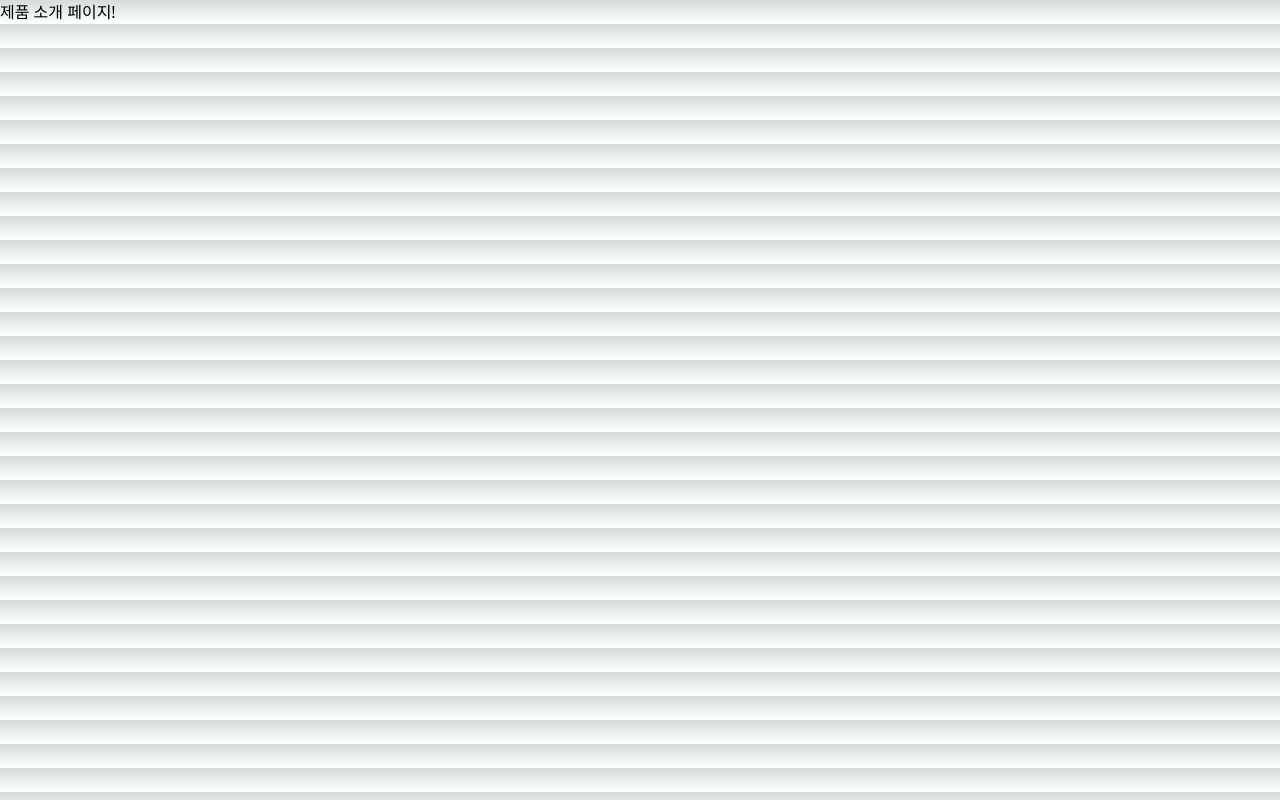
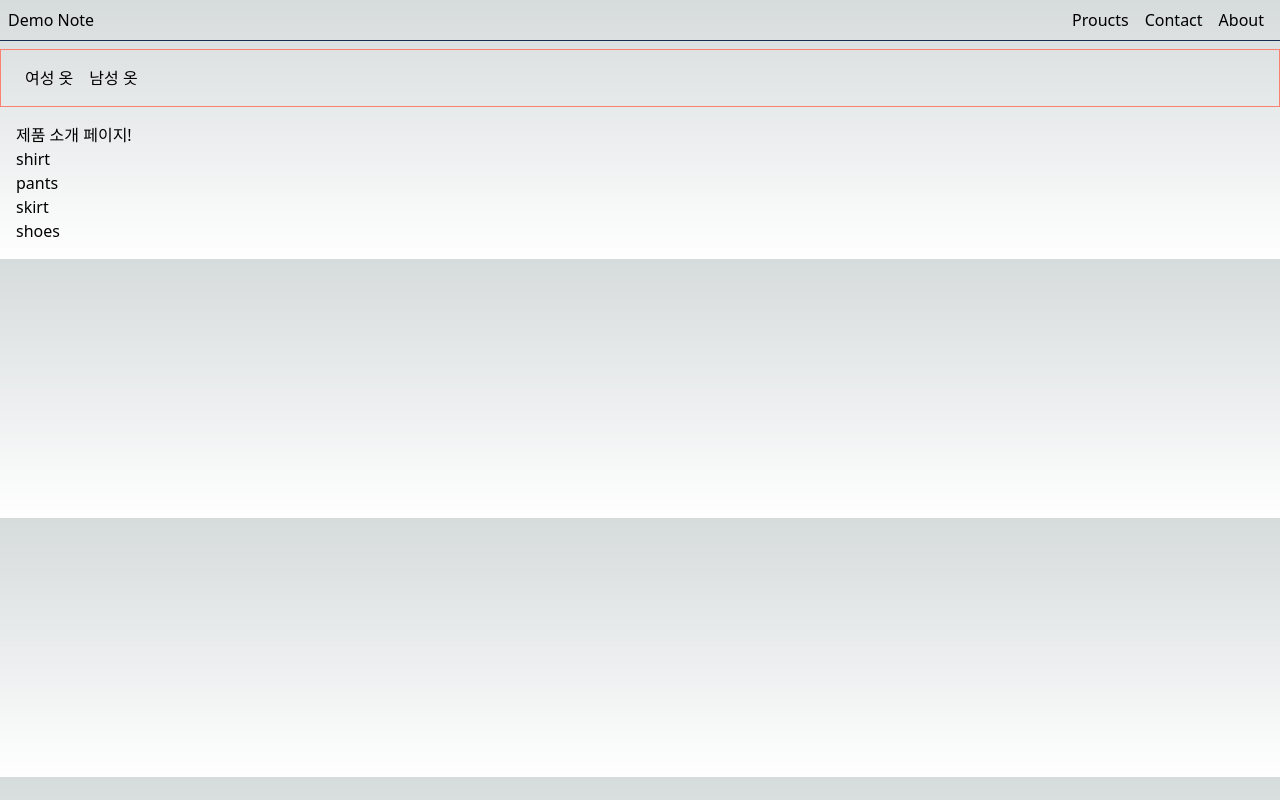
Before and after one commit to Dorumuk/nextjs-study, a Next.js app: page /products in a window 1280 px wide. Built offline with nearby package versions, Linux system fonts and the light colour scheme.

Commit message:
add global/products header layout

```diff
--- /dev/null
+++ b/src/app/layout.module.css
@@ -0,0 +1,11 @@
+.header {
+    display : flex;
+    justify-content: space-between;
+    align-items: center;
+    padding: 8px;
+    border-bottom: 1px solid #132f52;
+}
+
+.nav a {
+    padding: 0 8px;
+}
--- a/src/app/layout.tsx
+++ b/src/app/layout.tsx
@@ -1,4 +1,6 @@
-import './globals.css'
+import Link from 'next/link';
+import './globals.css';
+import styles from './layout.module.css';
 
 export const metadata = {
   title: 'Create Next App',
@@ -12,7 +14,17 @@
 }) {
   return (
     <html lang="en">
-      <body>{children}</body>
+      <body>
+        <header className={styles.header}>
+          <h1>Demo Note</h1>
+          <nav className={styles.nav}>
+            <Link href='/products'>Proucts</Link>
+            <Link href='/contact'>Contact</Link>
+            <Link href='/about'>About</Link>
+          </nav>
+        </header>
+        {children}
+      </body>
     </html>
   )
 }
--- /dev/null
+++ b/src/app/products/layout.module.css
@@ -0,0 +1,13 @@
+.nav {
+    padding: 16px;
+    margin-top: 8px;
+    border: 1px solid salmon;
+}
+
+.nav a {
+    padding: 0 8px;
+}
+
+.product {
+    padding: 16px;
+}
--- /dev/null
+++ b/src/app/products/layout.tsx
@@ -0,0 +1,20 @@
+import Link from 'next/link';
+import styles from './layout.module.css';
+
+export default function productLayout ({
+    children
+}: {
+    children: React.ReactNode
+}) {
+    return (
+        <>
+            <nav className={styles.nav}>
+                <Link href='/products/woman'>여성 옷</Link>
+                <Link href='/products/man'>남성 옷</Link>
+            </nav>
+            <section className={styles.product}>
+                {children}
+            </section>
+        </>
+    )
+}
--- a/src/app/products/page.tsx
+++ b/src/app/products/page.tsx
@@ -1,3 +1,17 @@
+import Link from "next/link";
+
 export default function ProductsPage() {
-  return <h1>제품 소개 페이지!</h1>;
+  return (
+    <>
+      <h1>제품 소개 페이지!</h1>
+      <section>
+        <ul>
+          <li><Link href='/products/shirt'>shirt</Link></li>
+          <li><Link href='/products/pants'>pants</Link></li>
+          <li><Link href='/products/skirt'>skirt</Link></li>
+          <li><Link href='/products/shoes'>shoes</Link></li>
+        </ul>
+      </section>
+    </>
+  );
 }
```
Also changed, not shown: 1 other file (tests, documents, lock files or other folders).
